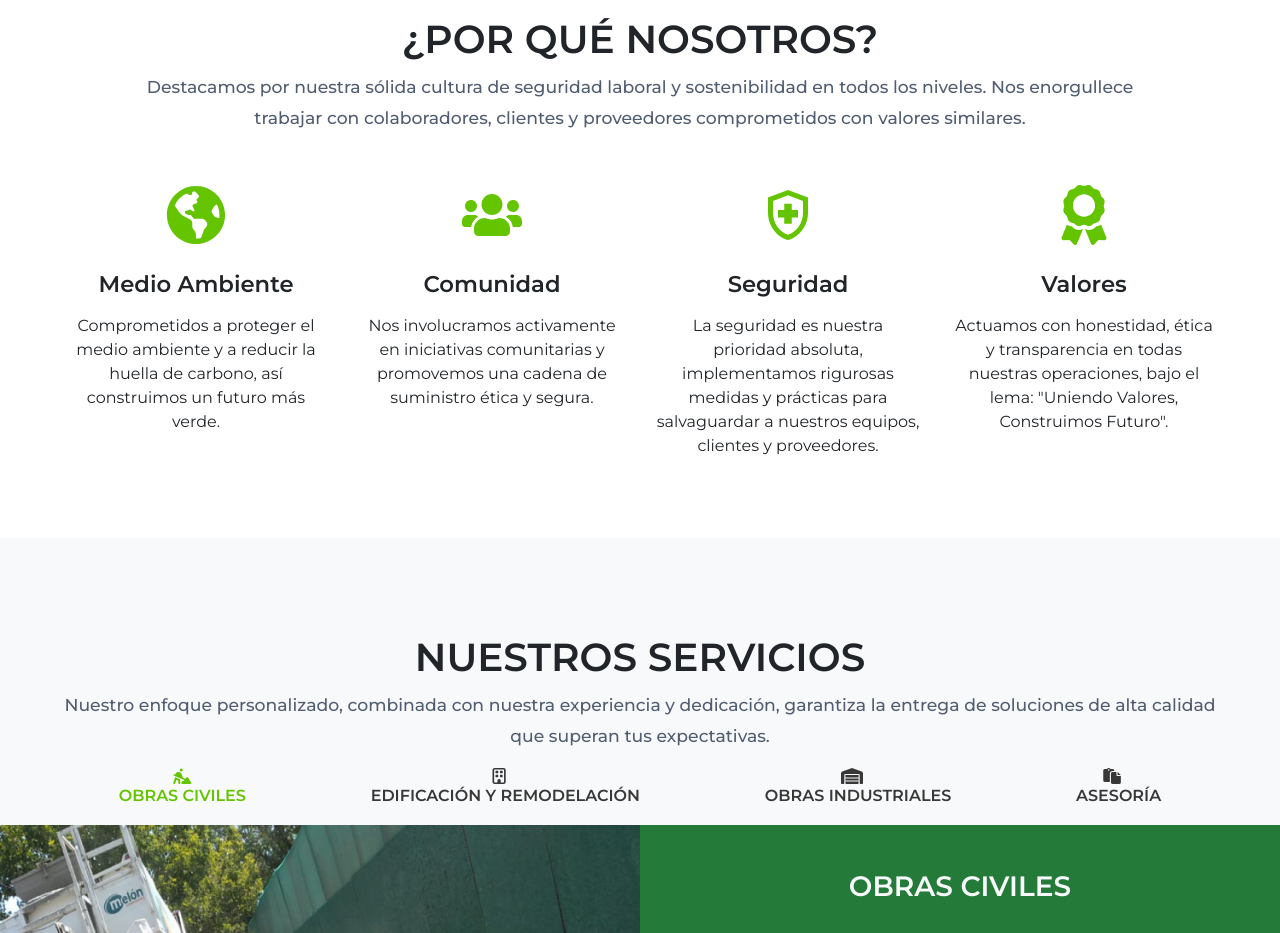
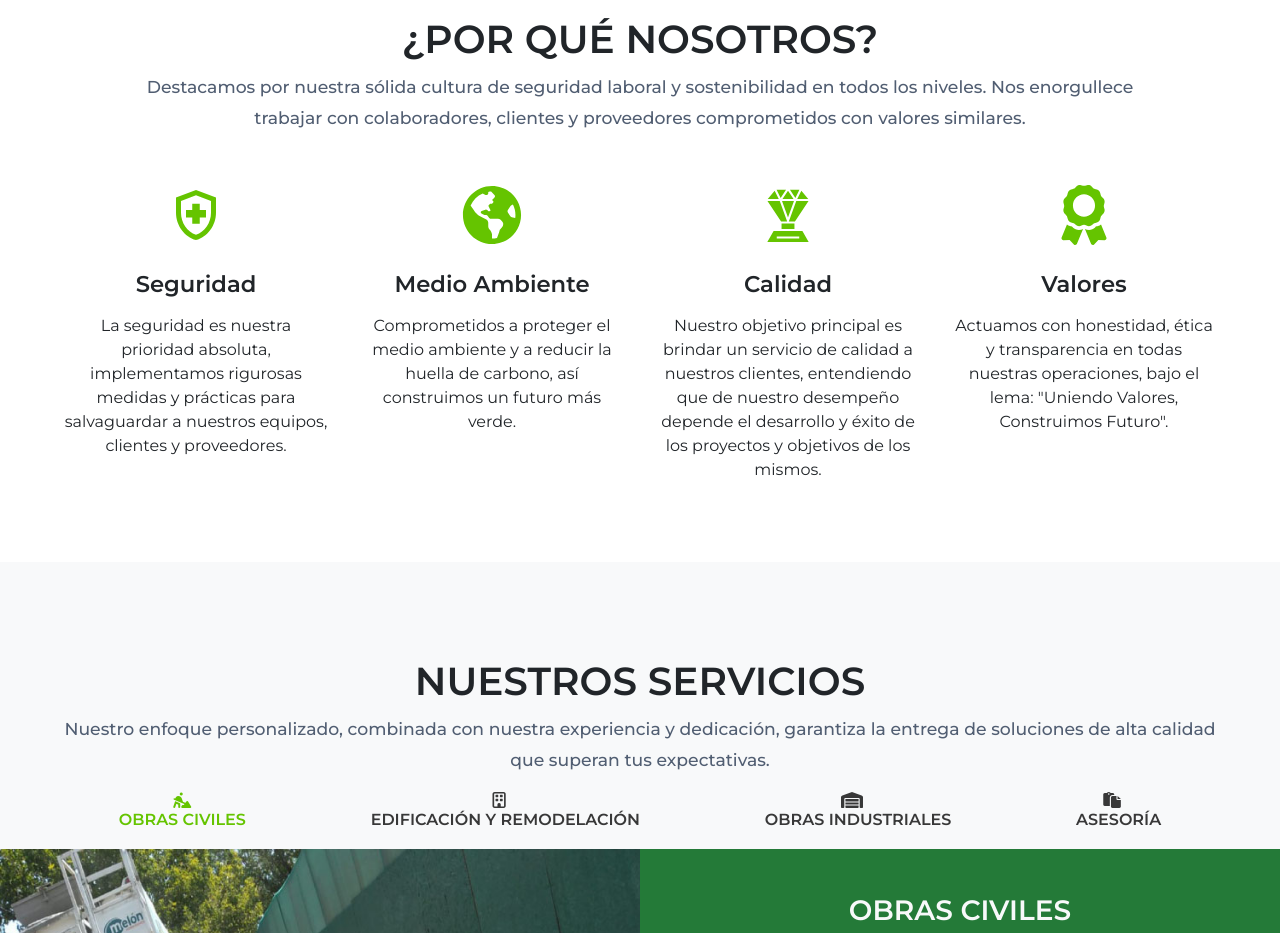
Before and after one commit to Gabot3ck/web-ebg, a React (Create React App) app: page / in a window 1280 px wide. Shown: the part 1760-2693 px from the top of the page. Built offline with nearby package versions, Linux system fonts and the light colour scheme.

Commit message:
se agrega Calidad por comunidad a nosotros

```diff
--- a/src/components/pages/home/clientes/Clientes.css
+++ b/src/components/pages/home/clientes/Clientes.css
@@ -21,3 +21,6 @@
 .clientes_logos .img_3{
     width: 10%;
 }
+.clientes_logos .img_4{
+    width: 15%;
+}
--- a/src/components/pages/home/clientes/Clientes.jsx
+++ b/src/components/pages/home/clientes/Clientes.jsx
@@ -31,7 +31,7 @@ export const Clientes = () => {
                 <div className='d-flex justify-content-between mx-auto' >
                     <img src={ nuevoPudahuel } alt="Logo de Nuevo Pudahuel" className="img_1"/>
                     <img src={ dominion } alt="Logo de Dominion" className="img_1"/>
-                    <img src={ muni } alt="Logo de Municipalidad" />
+                    <img src={ muni } alt="Logo de Municipalidad de Santiago de Chile" />
                     <img src={ enel } alt="Logo de ENEL" />
                 </div>
 
@@ -39,7 +39,7 @@ export const Clientes = () => {
                     <img src={ dynoNobel } alt="Logo de Dyno Nobel" className="img_2"/>
                     <img src={ engie } alt="Logo de Engie" className="img_1" />
                     <img src={ metro } alt="Logo de Metro" className="img_3"/>
-                    <img src={ avsa } alt="Logo de Dyno Nobel" className="img_1"/>
+                    <img src={ avsa } alt="Logo de AVSA Grupo Inmobiliaria" className="img_4" />
                 </div>
             </div>
         </section>
--- a/src/components/pages/home/por_que_nosotros/PorQueNosotros.jsx
+++ b/src/components/pages/home/por_que_nosotros/PorQueNosotros.jsx
@@ -1,6 +1,7 @@
 import { useInView } from 'react-intersection-observer';
 import { MdOutlineHealthAndSafety } from "react-icons/md";
-import { FaGlobeAmericas, FaUsers, FaAward } from "react-icons/fa";
+import { FaGlobeAmericas, FaAward } from "react-icons/fa";
+import { GiDiamondTrophy } from "react-icons/gi";
 import { CardStandares } from "../../../../helpers/cards/CardStandares";
 import "./PorQueNosotros.css";
 
@@ -26,21 +27,21 @@ export const PorQueNosotros = () => {
             >
                 <div className="row px-5 px-xxl-0 row-cols-1 row-cols-md-2">
                     <CardStandares
+                        icono={ <MdOutlineHealthAndSafety /> }
+                        titulo="Seguridad"
+                        texto="La seguridad es nuestra prioridad absoluta, implementamos rigurosas medidas y prácticas para salvaguardar a nuestros equipos, clientes y proveedores."
+                    />
+
+                    <CardStandares
                         icono={ <FaGlobeAmericas /> }
                         titulo="Medio Ambiente"
                         texto="Comprometidos a proteger el medio ambiente y a reducir la huella de carbono, así construimos un futuro más verde."
                     />
 
                     <CardStandares
-                        icono={ <FaUsers /> }
-                        titulo="Comunidad"
-                        texto="Nos involucramos activamente en iniciativas comunitarias y promovemos una cadena de suministro ética y segura."
-                    />
-
-                    <CardStandares
-                        icono={ <MdOutlineHealthAndSafety /> }
-                        titulo="Seguridad"
-                        texto="La seguridad es nuestra prioridad absoluta, implementamos rigurosas medidas y prácticas para salvaguardar a nuestros equipos, clientes y proveedores."
+                        icono={ <GiDiamondTrophy /> }
+                        titulo="Calidad"
+                        texto="Nuestro objetivo principal es brindar un servicio de calidad a nuestros clientes, entendiendo que de nuestro desempeño depende el desarrollo y éxito de los proyectos y objetivos de los mismos."
                     />
 
                     <CardStandares
```
